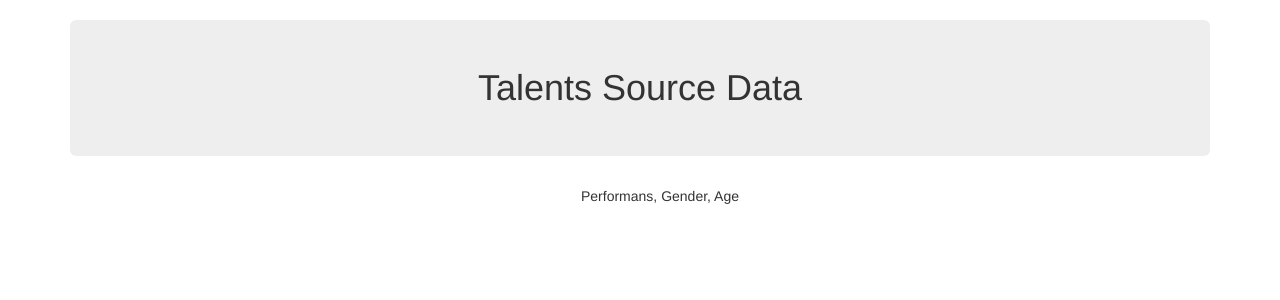
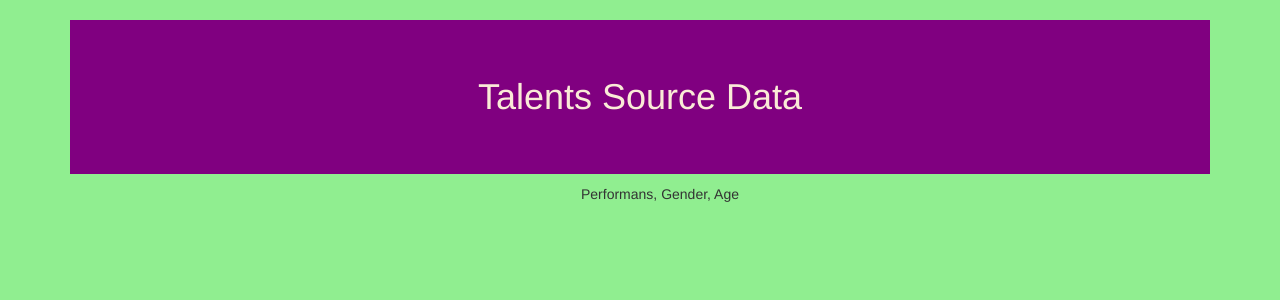
Before and after one commit to sinancengiz/TalentSourcing, a Flask app: page / in a window 1280 px wide. Shown: the top 300 px of the page. Run offline with Flask 2, Linux system fonts and the light colour scheme; parts of the project's set-up code (start-up, migrations or seed data) failed here and were passed over; some libraries are stand-ins or nearby versions.

Commit message:
background color added

```diff
--- a/templates/index.html
+++ b/templates/index.html
@@ -6,12 +6,24 @@
   <meta name="viewport" content="width=device-width, initial-scale=1.0">
   <meta http-equiv="X-UA-Compatible" content="ie=edge">
   <title>Project 2</title>
+
   <link rel="stylesheet" href="https://maxcdn.bootstrapcdn.com/bootstrap/3.3.7/css/bootstrap.min.css">
+  <style>
+    body{
+      background:lightgreen;
+    }
+    .header{
+      background: purple;
+      color: antiquewhite;
+      padding:5%
+    }
+  </style>
+
 </head>
 
 <body>
   <div class="container text-center">
-    <h1 class="jumbotron">Talents Source Data</h1>
+    <h1 class="header">Talents Source Data</h1>
     <div>
       <ul style="list-style: none;">
 		  <li>Performans, Gender, Age</li>
```
